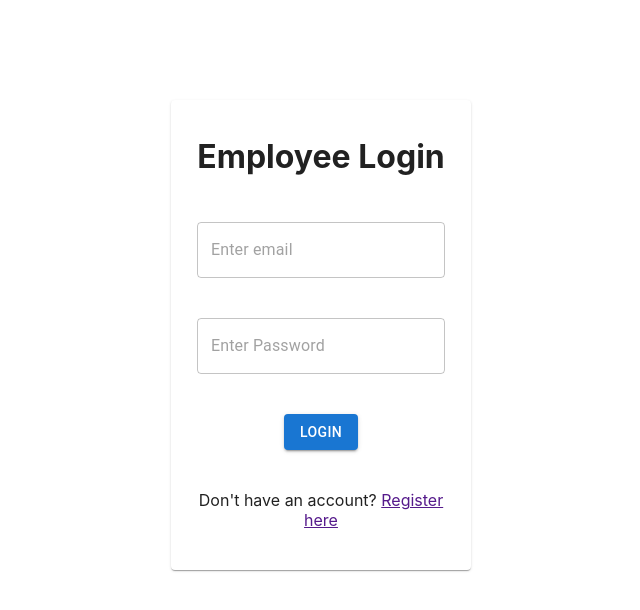
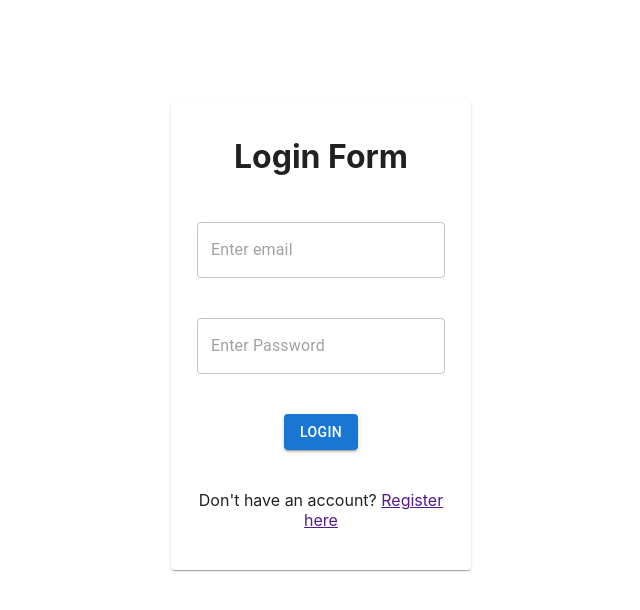
Before and after one commit to Yasindev46/formikValidation, a React (Create React App) app: page / in a window 1280 px wide. Shown: the top 610 px of the page, without its empty margins (277-917 px from the left). Built offline with nearby package versions, Linux system fonts and the light colour scheme.

Commit message:
Login Form changes done

```diff
--- a/src/Components/Login.jsx
+++ b/src/Components/Login.jsx
@@ -27,7 +27,7 @@ export const Login = () => {
           <CardContent align="center">
             <Grid container spacing={3}>
               <Grid item xs={12}>
-                <h1>Employee Login </h1>
+                <h1>Login Form</h1>
               </Grid>
               <Grid item xs={12}>
                 <TextField
```
